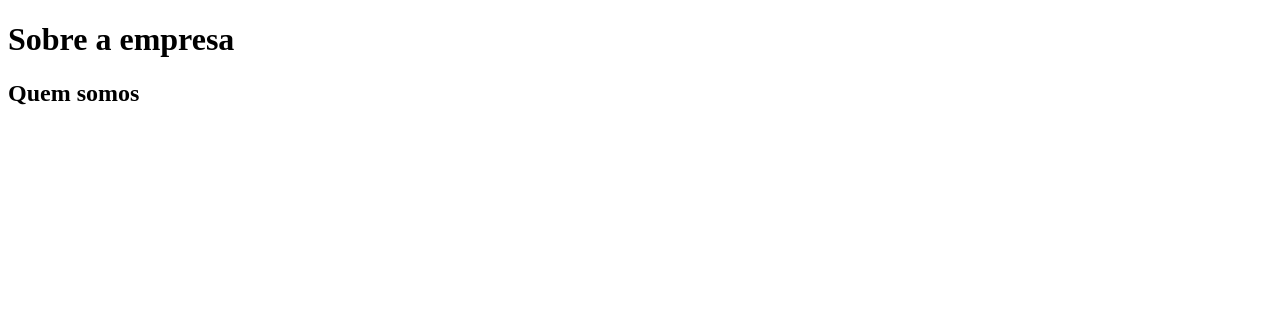
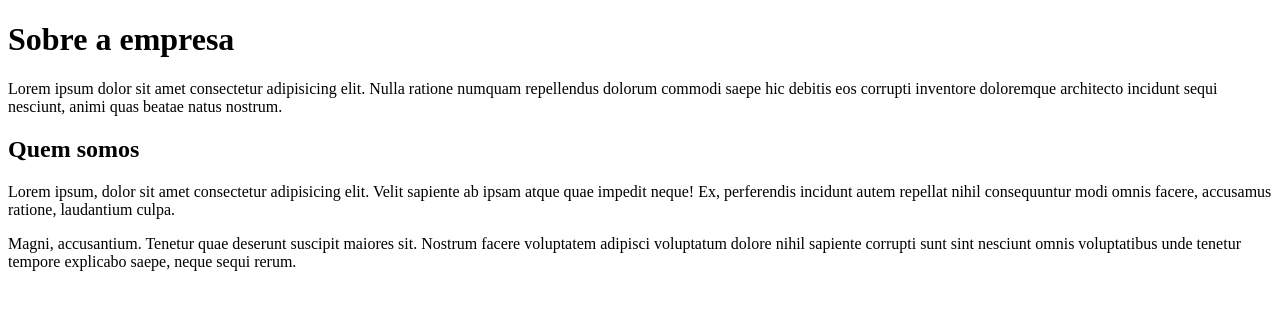
Before and after one commit to Gildinei/html, a plain HTML site: page index.html in a window 1280 px wide. Drawn offline with Linux system fonts and the light colour scheme.

Commit message:
Feat: add a html tag p

```diff
--- a/index.html
+++ b/index.html
@@ -1,12 +1,27 @@
 <!DOCTYPE html>
 <html>
+
 <head>
     <title>Título do site</title>
     <meta charset="UTF-8">
 </head>
+
 <body>
     <h1>Sobre a empresa</h1>
+    <p>Lorem ipsum dolor sit amet consectetur adipisicing elit. Nulla ratione numquam repellendus dolorum commodi saepe
+        hic debitis eos corrupti inventore doloremque architecto incidunt sequi nesciunt, animi quas beatae natus
+        nostrum.
+    </p>
 
     <h2>Quem somos</h2>
+    <p>Lorem ipsum, dolor sit amet consectetur adipisicing elit. Velit sapiente ab ipsam atque quae impedit neque! Ex,
+        perferendis incidunt autem repellat nihil consequuntur modi omnis facere, accusamus ratione, laudantium culpa.
+    </p>
+    <p>Magni, accusantium. Tenetur quae deserunt suscipit maiores sit. Nostrum facere voluptatem adipisci voluptatum
+        dolore nihil sapiente corrupti sunt sint nesciunt omnis voluptatibus unde tenetur tempore explicabo saepe, neque
+        sequi rerum.
+    </p>
+
 </body>
+
 </html>
```
Lines whose indentation alone changed are shown as unchanged.
